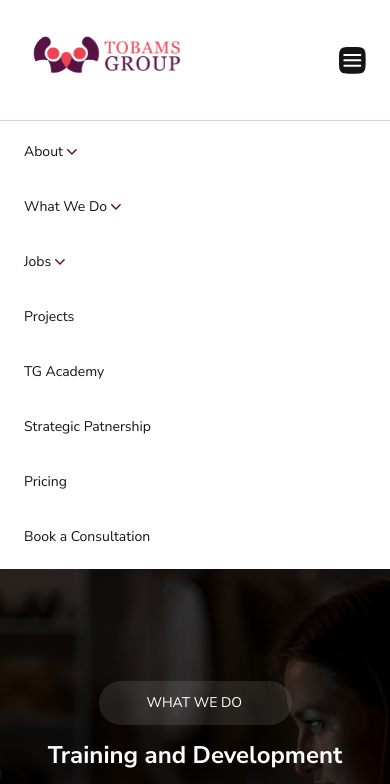
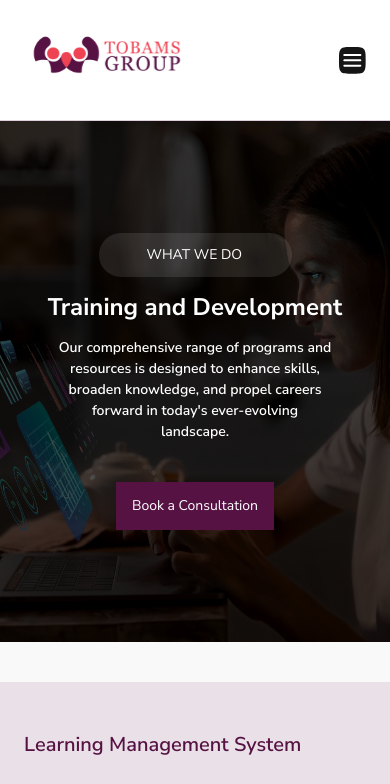
Before and after one commit to codimaniac/Tobams-Group, a Next.js app: page / in a window 390 px wide. Shown: the top 784 px of the page. Built offline with nearby package versions, Linux system fonts and the light colour scheme.

Commit message:
fix: missing nav bar on small screen

```diff
--- a/components/NavMenu.tsx
+++ b/components/NavMenu.tsx
@@ -7,7 +7,7 @@ interface NavMenuProps {
 
 const NavMenu = ({className, isNavOpen}: NavMenuProps) => {
   return (
-    <div className={`flex xl:justify-center px-6 md:px-16 py-5 ${className} ${isNavOpen && !isNavOpen ? "hidden" : ""}`}>
+    <div className={`flex xl:justify-center px-6 md:px-16 py-5 ${className} ${!isNavOpen ? "hidden" : ""}`}>
         <div className="flex flex-col xl:flex-row gap-8">
             <NavMenuItem href="/">About</NavMenuItem>
             <NavMenuItem href="/what-we-do">What We Do</NavMenuItem>
```
